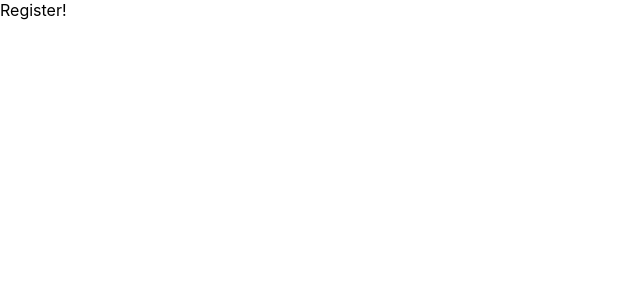
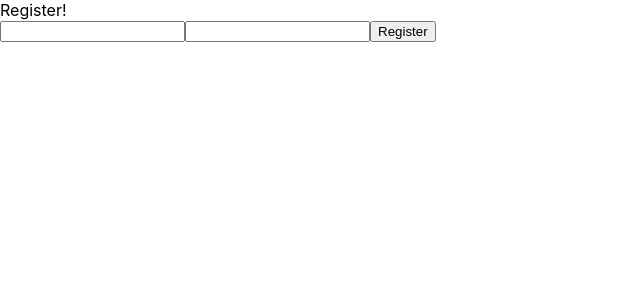
Before and after one commit to akshatatray/gql-auth-api, a React (Create React App) app in the folder web/: page /register in a window 1280 px wide. Shown: the top 300 px of the page, without its empty margins (0-640 px from the left). Built offline with nearby package versions, Linux system fonts and the light colour scheme.

Commit message:
Login and Register GQL APIs 🎮

```diff
--- a/web/src/components/Navbar/Navbar.tsx
+++ b/web/src/components/Navbar/Navbar.tsx
@@ -20,42 +20,42 @@ interface NavbarProps {
 }
 
 const Navbar : React.FC<NavbarProps> = ({ toggleNav }) => {
-    const [navScroll, setNavScroll] = useState(false);
+    const [navscroll, setNavscroll] = useState(false);
 
-    const handleNavScroll = () => {
-        (window.scrollY >= 72) ? setNavScroll(true) : setNavScroll(false);
+    const handleNavscroll = () => {
+        (window.scrollY >= 72) ? setNavscroll(true) : setNavscroll(false);
     }
 
     useEffect (() => {
-        window.addEventListener('scroll', handleNavScroll);
+        window.addEventListener('scroll', handleNavscroll);
     }, []);
 
     return (
         <>
-            <Nav navScroll={navScroll}>
+            <Nav navscroll={navscroll}>
                 <NavbarContainer>
-                    <NavLogo navScroll={navScroll}>
-                        <LogoB alt="logo" src={navScroll ? logoWhite : logoBlue} />
+                    <NavLogo navscroll={navscroll}>
+                        <LogoB alt="logo" src={navscroll ? logoWhite : logoBlue} />
                     </NavLogo>
                     <MobileIcn onClick={toggleNav}>
-                        <FaBars style={navScroll ? {color: "#FFFFFF"} : {color: "#4B38D3"}}/>
+                        <FaBars style={navscroll ? {color: "#FFFFFF"} : {color: "#4B38D3"}}/>
                     </MobileIcn>
                     <NavMenu>
                         <NavItem>
-                            <NavLink navScroll={navScroll} to="/product">Product</NavLink>
+                            <NavLink navscroll={navscroll} to="/product">Product</NavLink>
                         </NavItem>
                         <NavItem>
-                            <NavLink navScroll={navScroll} to="/learn">Learn</NavLink>
+                            <NavLink navscroll={navscroll} to="/learn">Learn</NavLink>
                         </NavItem>
                         <NavItem>
-                            <NavLink navScroll={navScroll} to="/download">Download</NavLink>
+                            <NavLink navscroll={navscroll} to="/download">Download</NavLink>
                         </NavItem>
                         <NavItem>
-                            <NavLink navScroll={navScroll} to="/register">Register</NavLink>
+                            <NavLink navscroll={navscroll} to="/register">Register</NavLink>
                         </NavItem>
                     </NavMenu>
                     <NavBtn>
-                        <NavBtnLink navScroll={navScroll} to="/login">LOG IN</NavBtnLink>
+                        <NavBtnLink navscroll={navscroll} to="/login">LOG IN</NavBtnLink>
                     </NavBtn>
                 </NavbarContainer>
             </Nav>
--- /dev/null
+++ b/web/src/generated/graphql.tsx
@@ -0,0 +1,140 @@
+import { gql } from '@apollo/client';
+import * as Apollo from '@apollo/client';
+export type Maybe<T> = T | null;
+export type Exact<T extends { [key: string]: unknown }> = { [K in keyof T]: T[K] };
+export type MakeOptional<T, K extends keyof T> = Omit<T, K> & { [SubKey in K]?: Maybe<T[SubKey]> };
+export type MakeMaybe<T, K extends keyof T> = Omit<T, K> & { [SubKey in K]: Maybe<T[SubKey]> };
+const defaultOptions =  {}
+/** All built-in and custom scalars, mapped to their actual values */
+export type Scalars = {
+  ID: string;
+  String: string;
+  Boolean: boolean;
+  Int: number;
+  Float: number;
+};
+
+export type LoginResponse = {
+  __typename?: 'LoginResponse';
+  accessToken: Scalars['String'];
+};
+
+export type Mutation = {
+  __typename?: 'Mutation';
+  revokeRefreshTokens: Scalars['Boolean'];
+  login: LoginResponse;
+  register: Scalars['Boolean'];
+};
+
+
+export type MutationRevokeRefreshTokensArgs = {
+  userId: Scalars['Int'];
+};
+
+
+export type MutationLoginArgs = {
+  password: Scalars['String'];
+  email: Scalars['String'];
+};
+
+
+export type MutationRegisterArgs = {
+  password: Scalars['String'];
+  email: Scalars['String'];
+};
+
+export type Query = {
+  __typename?: 'Query';
+  hello: Scalars['String'];
+  users: Array<User>;
+};
+
+export type User = {
+  __typename?: 'User';
+  id: Scalars['Int'];
+  email: Scalars['String'];
+};
+
+export type LoginMutationVariables = Exact<{
+  registerEmail: Scalars['String'];
+  registerPassword: Scalars['String'];
+}>;
+
+
+export type LoginMutation = { __typename?: 'Mutation', login: { __typename?: 'LoginResponse', accessToken: string } };
+
+export type RegisterMutationVariables = Exact<{
+  registerEmail: Scalars['String'];
+  registerPassword: Scalars['String'];
+}>;
+
+
+export type RegisterMutation = { __typename?: 'Mutation', register: boolean };
+
+
+export const LoginDocument = gql`
+    mutation Login($registerEmail: String!, $registerPassword: String!) {
+  login(email: $registerEmail, password: $registerPassword) {
+    accessToken
+  }
+}
+    `;
+export type LoginMutationFn = Apollo.MutationFunction<LoginMutation, LoginMutationVariables>;
+
+/**
+ * __useLoginMutation__
+ *
+ * To run a mutation, you first call `useLoginMutation` within a React component and pass it any options that fit your needs.
+ * When your component renders, `useLoginMutation` returns a tuple that includes:
+ * - A mutate function that you can call at any time to execute the mutation
+ * - An object with fields that represent the current status of the mutation's execution
+ *
+ * @param baseOptions options that will be passed into the mutation, supported options are listed on: https://www.apollographql.com/docs/react/api/react-hooks/#options-2;
+ *
+ * @example
+ * const [loginMutation, { data, loading, error }] = useLoginMutation({
+ *   variables: {
+ *      registerEmail: // value for 'registerEmail'
+ *      registerPassword: // value for 'registerPassword'
+ *   },
+ * });
+ */
+export function useLoginMutation(baseOptions?: Apollo.MutationHookOptions<LoginMutation, LoginMutationVariables>) {
+        const options = {...defaultOptions, ...baseOptions}
+        return Apollo.useMutation<LoginMutation, LoginMutationVariables>(LoginDocument, options);
+      }
+export type LoginMutationHookResult = ReturnType<typeof useLoginMutation>;
+export type LoginMutationResult = Apollo.MutationResult<LoginMutation>;
+export type LoginMutationOptions = Apollo.BaseMutationOptions<LoginMutation, LoginMutationVariables>;
+export const RegisterDocument = gql`
+    mutation Register($registerEmail: String!, $registerPassword: String!) {
+  register(email: $registerEmail, password: $registerPassword)
+}
+    `;
+export type RegisterMutationFn = Apollo.MutationFunction<RegisterMutation, RegisterMutationVariables>;
+
+/**
+ * __useRegisterMutation__
+ *
+ * To run a mutation, you first call `useRegisterMutation` within a React component and pass it any options that fit your needs.
+ * When your component renders, `useRegisterMutation` returns a tuple that includes:
+ * - A mutate function that you can call at any time to execute the mutation
+ * - An object with fields that represent the current status of the mutation's execution
+ *
+ * @param baseOptions options that will be passed into the mutation, supported options are listed on: https://www.apollographql.com/docs/react/api/react-hooks/#options-2;
+ *
+ * @example
+ * const [registerMutation, { data, loading, error }] = useRegisterMutation({
+ *   variables: {
+ *      registerEmail: // value for 'registerEmail'
+ *      registerPassword: // value for 'registerPassword'
+ *   },
+ * });
+ */
+export function useRegisterMutation(baseOptions?: Apollo.MutationHookOptions<RegisterMutation, RegisterMutationVariables>) {
+        const options = {...defaultOptions, ...baseOptions}
+        return Apollo.useMutation<RegisterMutation, RegisterMutationVariables>(RegisterDocument, options);
+      }
+export type RegisterMutationHookResult = ReturnType<typeof useRegisterMutation>;
+export type RegisterMutationResult = Apollo.MutationResult<RegisterMutation>;
+export type RegisterMutationOptions = Apollo.BaseMutationOptions<RegisterMutation, RegisterMutationVariables>;
--- /dev/null
+++ b/web/src/graphql/Login.graphql
@@ -0,0 +1,5 @@
+mutation Login ($registerEmail: String!, $registerPassword: String!) {
+  login(email: $registerEmail, password: $registerPassword) {
+    accessToken
+  }
+}
--- /dev/null
+++ b/web/src/graphql/Register.graphql
@@ -0,0 +1,3 @@
+mutation Register ($registerEmail: String!, $registerPassword: String!) {
+  register(email: $registerEmail, password: $registerPassword)
+}
--- a/web/src/pages/Login/Login.tsx
+++ b/web/src/pages/Login/Login.tsx
@@ -1,9 +1,51 @@
-import React from "react";
+import React, { useState } from "react";
+import { RouteComponentProps } from "react-router-dom";
+import { useLoginMutation } from "../../generated/graphql";
 
-const Login : React.FC = () => {
+const Login : React.FC<RouteComponentProps> = ({ history }) => {
+    const [email, setEmail] = useState("");
+    const [password, setPassword] = useState("");
+    const [login] = useLoginMutation();
+
     return (
         <div>
             Login!
+            <form
+                onSubmit={async (e) => {
+                    e.preventDefault();
+                    const res = await login({
+                        variables: {
+                            registerEmail: email,
+                            registerPassword: password,
+                        }
+                    });
+                    const { data: { login: { accessToken }}} = res as any;
+                    console.log(accessToken);
+                }}
+            >
+                <input
+                    type="email"
+                    className="emailInput"
+                    value={email}
+                    onChange={
+                        (e) => setEmail(e.target.value)
+                    }
+                />
+                <input
+                    type="password"
+                    className="emailInput"
+                    value={password}
+                    onChange={
+                        (e) => setPassword(e.target.value)
+                    }
+                />
+                <button
+                    className="LoginBtn"
+                    type="submit"
+                >
+                    Login
+                </button>
+            </form>
         </div>
     )
 }
--- a/web/src/pages/Register/Register.tsx
+++ b/web/src/pages/Register/Register.tsx
@@ -1,9 +1,51 @@
-import React from "react";
+import React, { useState } from "react";
+import { useRegisterMutation } from "../../generated/graphql";
+import { RouteComponentProps } from "react-router-dom";
 
-const Register : React.FC = () => {
+const Register : React.FC<RouteComponentProps> = ({ history }) => {
+    const [email, setEmail] = useState("");
+    const [password, setPassword] = useState("");
+    const [register] = useRegisterMutation();
+
     return (
         <div>
             Register!
+            <form
+                onSubmit={async (e) => {
+                    e.preventDefault();
+                    const res = await register({
+                        variables: {
+                            registerEmail: email,
+                            registerPassword: password
+                        }
+                    });
+                    console.log(res);
+                    history.push("/login");
+                }}
+            >
+                <input
+                    type="email"
+                    className="emailInput"
+                    value={email}
+                    onChange={
+                        (e) => setEmail(e.target.value)
+                    }
+                />
+                <input
+                    type="password"
+                    className="emailInput"
+                    value={password}
+                    onChange={
+                        (e) => setPassword(e.target.value)
+                    }
+                />
+                <button
+                    className="registerBtn"
+                    type="submit"
+                >
+                    Register
+                </button>
+            </form>
         </div>
     )
 }
```
Also changed, not shown: web/src/components/Navbar/Navbar.Elements.ts (+13 -13 lines).
